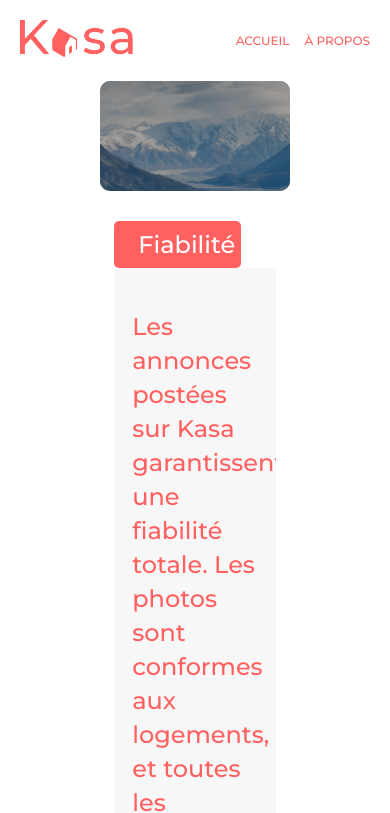
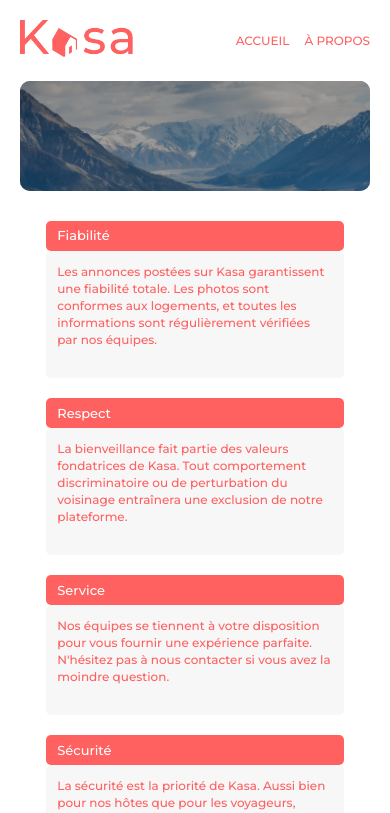
Before and after one commit to Soni-S31/P7-Kasa-OpenClassRooms, a React (Create React App) app: page /about in a window 390 px wide. Shown: the top 813 px of the page. Built offline with nearby package versions, Linux system fonts and the light colour scheme.

Commit message:
css about

```diff
--- a/src/components/Collapse/collapse.css
+++ b/src/components/Collapse/collapse.css
@@ -1,6 +1,7 @@
 /********** Desktop ************/
 .collapse_div{
     flex-direction: column;
+    display: flex;
 }
 .collapse_btn{
     background-color: #FF6060;
@@ -11,8 +12,7 @@
     display: flex;
     align-items: center;
     border: none;
-    outline: none;
-    justify-content: space-between;
+    padding: 0;
 }
 .collapse_title{
     font-weight: 500;
@@ -22,25 +22,33 @@
     display: flex;
     align-items: left;
     padding-left: 18px;
+    line-height: 142.6%;
 }
 .collapse_content{
     background-color: #F7F7F7;
     border-radius: 5px;
     width : inherit;
     overflow: auto;
+    display: flex;
 }
 .collapse_text{
     color:#FF6060;
     font-weight: 400;
     font-size: 24px;
-    line-height: 34px;
+    line-height: 142.6%;
     padding : 18px;
 }
 
 
 /********** Tablette **********/
 @media (max-width: 992px){
+.collapse_title{
+    font-size: 18px;
+    }
+.collapse_text{
+    font-size: 18px;
 
+}
 
 }
 
@@ -48,6 +56,22 @@
 /************* Mobile *******************/
 
 @media (max-width: 768px){
+.collapse_btn{
+    height: 30px;
+}
+
+.collapse_title{
+        font-size: 13px;
+        padding-left: 11px;
+ }
+.collapse_text{
+    font-size: 12px;
+    padding-left: 11px;
+    padding-right: 11px;
+    padding-top: 0px;
+
+    }
+
 
 
 }
--- a/src/components/LocationList/LocationList.css
+++ b/src/components/LocationList/LocationList.css
@@ -14,7 +14,7 @@
   justify-content: space-evenly;
   background-color: #F7F7F7;
   border-radius: 25px;
-  padding: 4%;
+  /*padding: 4%;*/
   box-sizing: border-box;
   width: 100%;
   row-gap: 40px;
@@ -37,6 +37,7 @@
   position : relative;
   justify-content : flex-end;
   align-items : flex-start;
+  margin : 2%;
 }
 .location_link :hover {
   cursor: pointer;
--- a/src/pages/About/about.css
+++ b/src/pages/About/about.css
@@ -36,7 +36,7 @@
 
 /********** Tablette **********/
 @media (max-width: 992px){
-.main {
+.main_about {
     background-color : white;
     padding : 0px 20px;
 }
@@ -64,6 +64,10 @@
 /************* Mobile *******************/
 
 @media (max-width: 768px){
+/*Section*/
+.section_about {
+    gap: 20px;
+}
 
 
 }
```
